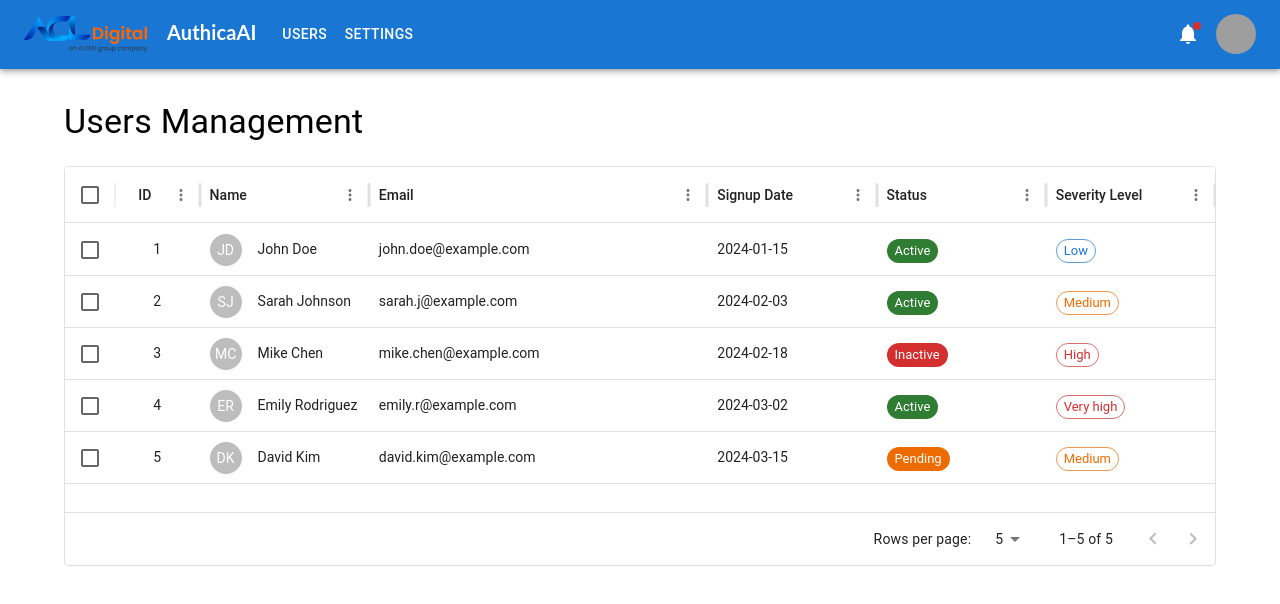
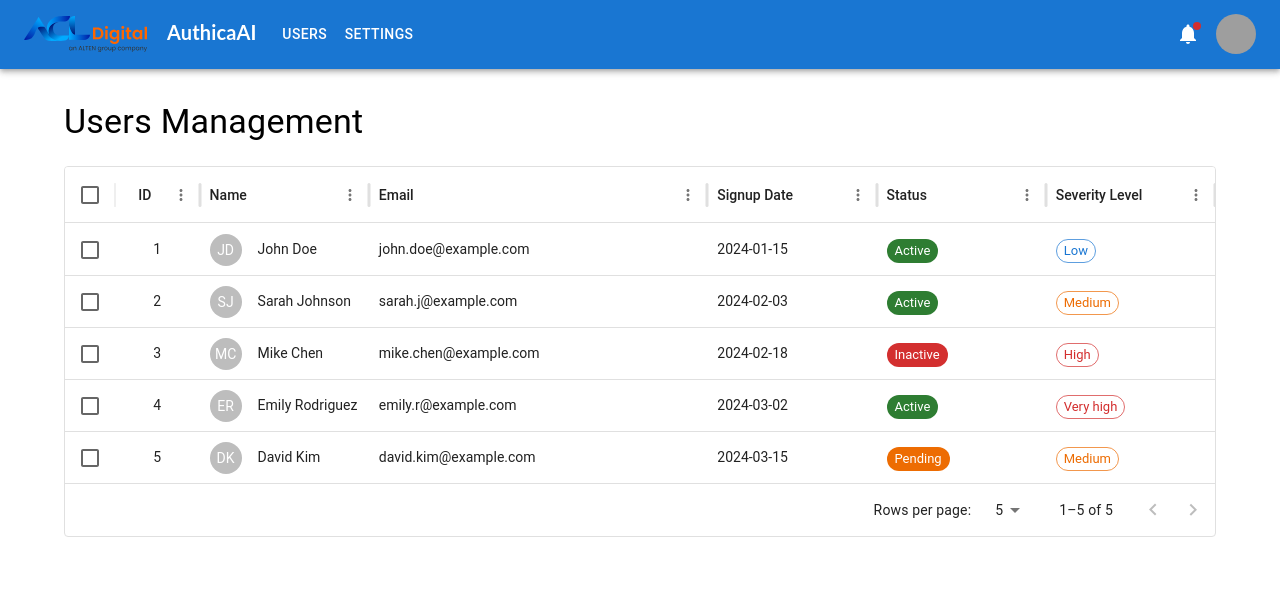
Before and after one commit to swatimahajan7/AuthicaAI, a React (Vite) app: page /dashboard in a window 1280 px wide. Shown: the top 604 px of the page. Built offline with nearby package versions, Linux system fonts and the light colour scheme; grey boxes are pictures that could not be loaded.

Commit message:
Row height to minHeight changes

```diff
--- a/src/components/SignedUpUsersTable.tsx
+++ b/src/components/SignedUpUsersTable.tsx
@@ -171,7 +171,7 @@ const Dashboard = () => {
         </Typography>
 
         {/* DataGrid */}
-        <Box sx={{ height: 400, width: '100%' }}>
+        <Box sx={{ minHeight: 400, width: '100%' }}>
           <DataGrid
             rows={users}
             columns={columns}
```
